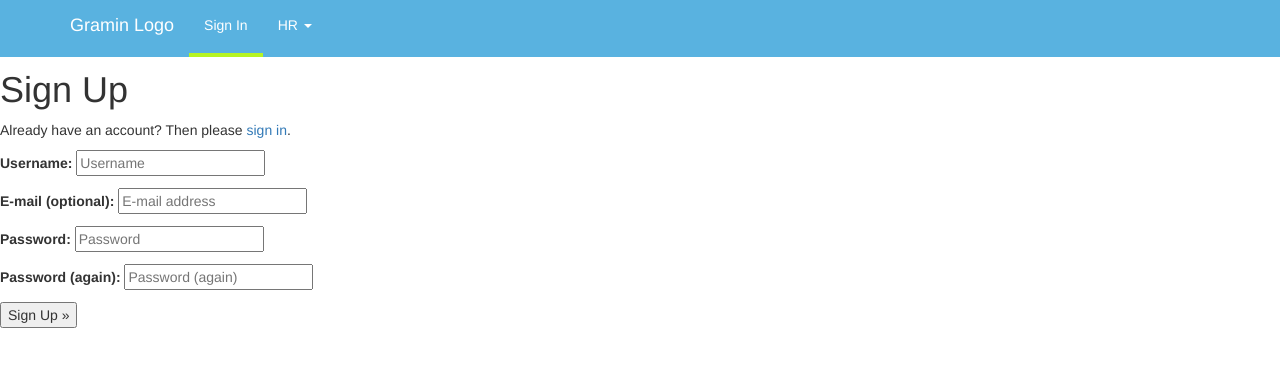
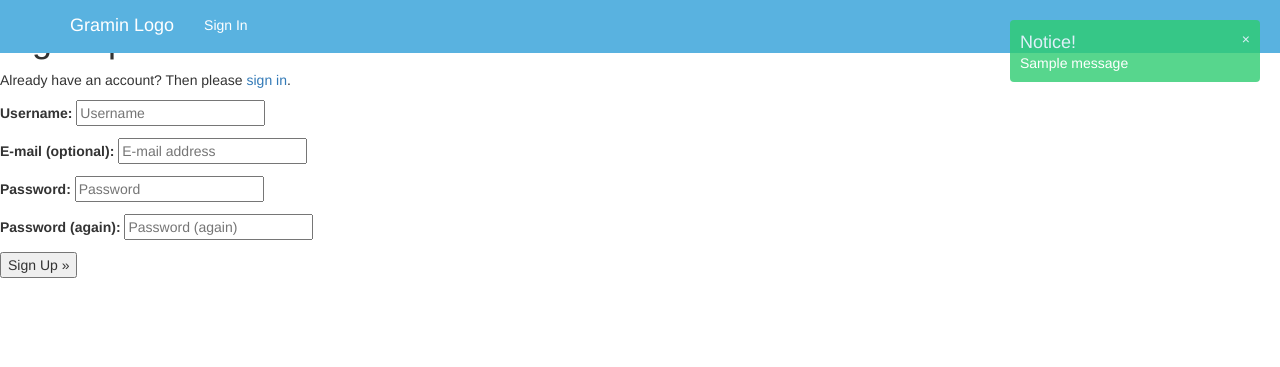
Before and after one commit to acabhishek942/IDCardDetails, a Django app: page /accounts/signup/ in a window 1280 px wide. Shown: the top 367 px of the page. Run offline with Django 3.2, Linux system fonts and the light colour scheme; tables that the repository leaves empty hold one stand-in row (values such as "Sample post"); one stand-in notice (Sample message) is shown; some libraries are stand-ins or nearby versions.

Commit message:
add growl notificaions for sign in and sign out

```diff
--- /dev/null
+++ b/idcarddetails/static/css/idcarddetails/jquery.growl.css
@@ -0,0 +1,96 @@
+/* jQuery Growl
+ * Copyright 2015 Kevin Sylvestre
+ * 1.3.5
+ */
+.ontop, #growls-default, #growls-tl, #growls-tr, #growls-bl, #growls-br, #growls-tc, #growls-bc, #growls-cc, #growls-cl, #growls-cr {
+  z-index: 50000;
+  position: fixed; }
+
+#growls-default {
+  top: 10px;
+  right: 10px; }
+#growls-tl {
+  top: 10px;
+  left: 10px; }
+#growls-tr {
+  top: 10px;
+  right: 10px; }
+#growls-bl {
+  bottom: 10px;
+  left: 10px; }
+#growls-br {
+  bottom: 10px;
+  right: 10px; }
+#growls-tc {
+  top: 10px;
+  right: 10px;
+  left: 10px; }
+#growls-bc {
+  bottom: 10px;
+  right: 10px;
+  left: 10px; }
+#growls-cc {
+  top: 50%;
+  left: 50%;
+  margin-left: -125px; }
+#growls-cl {
+  top: 50%;
+  left: 10px; }
+#growls-cr {
+  top: 50%;
+  right: 10px; }
+#growls-tc .growl, #growls-bc .growl {
+  margin-left: auto;
+  margin-right: auto; }
+
+.growl {
+  opacity: 0.8;
+  filter: alpha(opacity=80);
+  position: relative;
+  border-radius: 4px;
+  -webkit-transition: all 0.4s ease-in-out;
+  -moz-transition: all 0.4s ease-in-out;
+  transition: all 0.4s ease-in-out; }
+  .growl.growl-incoming {
+    opacity: 0;
+    filter: alpha(opacity=0); }
+  .growl.growl-outgoing {
+    opacity: 0;
+    filter: alpha(opacity=0); }
+  .growl.growl-small {
+    width: 200px;
+    padding: 5px;
+    margin: 5px; }
+  .growl.growl-medium {
+    width: 250px;
+    padding: 10px;
+    margin: 10px; }
+  .growl.growl-large {
+    width: 300px;
+    padding: 15px;
+    margin: 15px; }
+  .growl.growl-default {
+    color: #FFF;
+    background: #7f8c8d; }
+  .growl.growl-error {
+    color: #FFF;
+    background: #C0392B; }
+  .growl.growl-notice {
+    color: #FFF;
+    background: #2ECC71; }
+  .growl.growl-warning {
+    color: #FFF;
+    background: #F39C12; }
+  .growl .growl-close {
+    cursor: pointer;
+    float: right;
+    font-size: 14px;
+    line-height: 18px;
+    font-weight: normal;
+    font-family: helvetica, verdana, sans-serif; }
+  .growl .growl-title {
+    font-size: 18px;
+    line-height: 24px; }
+  .growl .growl-message {
+    font-size: 14px;
+    line-height: 18px; }
--- a/idcarddetails/templates/base.html
+++ b/idcarddetails/templates/base.html
@@ -7,9 +7,11 @@
     <script src="//code.jquery.com/jquery-1.11.1.min.js"></script>
     <script src="//maxcdn.bootstrapcdn.com/bootstrap/3.3.0/js/bootstrap.min.js"></script>
     <script type="text/javascript" src = "{% static 'javascript/idcarddetails/navbar.js' %}"></script>
+    <script type="text/javascript" src = "{% static 'javascript/idcarddetails/jquery.growl.js' %}"></script>
 
     <link href="//maxcdn.bootstrapcdn.com/bootstrap/3.3.0/css/bootstrap.min.css" rel="stylesheet" id="bootstrap-css">
     <link rel="stylesheet" type="text/css" href="{% static 'css/idcarddetails/navbar.css' %}" />
+    <link rel="stylesheet" type="text/css" href="{% static 'css/idcarddetails/jquery.growl.css' %}">
     <title>{% block head_title %}{% endblock %}</title>
     {% block extra_head %}
     {% endblock %}
@@ -19,12 +21,11 @@
 
     {% if messages %}
     <div>
-      <strong>Messages:</strong>
-      <ul>
-	{% for message in messages %}
-	<li>{{message}}</li>
+    {% for message in messages %}
+      <script type="text/javascript">
+        $.growl.notice({message: "{{ message }}"});
+      </script>
 	{% endfor %}
-      </ul>
     </div>
     {% endif %}
 
@@ -45,16 +46,10 @@
                 <div id="navbar" class="navbar-collapse collapse">
                     <ul class="nav navbar-nav">
                         {% if user.is_authenticated %}
-                        <li class="active"><a href="#" class="">My Profile</a></li>
+                        <li><a href="#" class="">My Profile</a></li>
                         {% else %}
-                        <li class="active"><a href="{% url 'loginandsignup' %}">Sign In</a></li>
+                        <li><a href="{% url 'loginandsignup' %}">Sign In</a></li>
                         {% endif %}
-                        <li class=" down"><a href="#" class="dropdown-toggle active" data-toggle="dropdown" role="button" aria-haspopup="true" aria-expanded="false">HR <span class="caret"></span></a>
-                            <ul class="dropdown-menu">
-                                <li><a href="#">Change Time Entry</a></li>
-                                <li><a href="#">Report</a></li>
-                            </ul>
-                        </li>
                     </ul>
                     <ul class="nav navbar-nav pull-right">
                       {% if user.is_authenticated %}
```
Also changed, not shown: idcarddetails/static/javascript/idcarddetails/jquery.growl.js (added).
